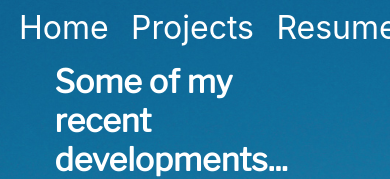
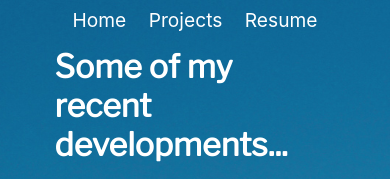
Before and after one commit to humblefeet/react-portfolio, a React (Create React App) app: page /projects in a window 390 px wide. Shown: the top 179 px of the page. Built offline with nearby package versions, Linux system fonts and the light colour scheme.

Commit message:
media query nav and footer

```diff
--- a/src/App.css
+++ b/src/App.css
@@ -8,14 +8,15 @@ body{
   background-repeat: no-repeat;
   background-attachment: fixed;
   background-position: center;
-  padding-bottom: 5%;
+  padding-bottom: 4%;
   position: relative;
+  overflow: auto;
 }
 
 nav{
   color: white;
-  font-size: 2rem;
-  text-align: right;
+  font-size: 1.2rem;
+  text-align: center;
   padding: 2%;
 }
 
@@ -30,3 +31,28 @@ nav>a:hover{
 a:visited {
   color:rgb(255, 255, 255);
 }
+
+@media screen and (min-width: 1080px){
+  body{
+    background-image: url(./images/valleyOfFire.jpg);
+    background-size: cover;
+    background-repeat: no-repeat;
+    background-attachment: fixed;
+    background-position: center;
+    padding-bottom: 5%;
+    position: relative;
+  }
+
+  nav{
+    color: white;
+    font-size: 2rem;
+    text-align: right;
+    padding: 2%;
+  }
+
+  a {
+    color:rgb(255, 255, 255);
+    margin: 0 3%;
+    text-decoration: none;
+  }
+}
--- a/src/App.js
+++ b/src/App.js
@@ -20,10 +20,11 @@ class App extends Component {
             <Link to="/projects">Projects</Link>
             <Link to="/resume">Resume</Link>
           </nav>
-
-          <Route exact path="/" component={Homepage}></Route>
-          <Route path="/projects" component={Projects}></Route>
-          <Route path="/resume" component={Resume}></Route>
+          <div className="main">
+            <Route exact path="/" component={Homepage}></Route>
+            <Route path="/projects" component={Projects}></Route>
+            <Route path="/resume" component={Resume}></Route>
+          </div>
           <Footer/>
 
         </div>
--- a/src/components/Footer/Footer.css
+++ b/src/components/Footer/Footer.css
@@ -20,7 +20,7 @@
 
 .icons{
     height: 4em;
-    float: left;
+    align-items: center;
     margin: .5em;
 }
 .lowContact{
@@ -28,9 +28,17 @@
 }
 
 .Footer {
-    position: absolute;;
+    position: absolute;
     bottom:0;
     width:100%;
     height: 5%;
     clear: both;
 }
+
+@media screen and (min-width: 1080px){
+    .icons{
+        height: 4em;
+        float: left;
+        margin: .5em;
+    }
+}
--- a/src/components/Projects/Projects.css
+++ b/src/components/Projects/Projects.css
@@ -4,9 +4,9 @@
     grid-template-rows: 1fr 1fr 1fr 1fr;
     grid-template-areas:
         "whatch"
-        "rain"
         "hike"
-        "word";
+        "word"
+        "rain" ;
     grid-gap: 2em;
     margin: 0 auto;
 }
@@ -17,8 +17,8 @@
         grid-template-columns: 1fr 1fr;
         grid-template-rows: 1fr 1fr;
         grid-template-areas:
-            "whatch rain"
-            "hike word";
+            "whatch hike "
+            "word rain";
     }
 }
 
```
